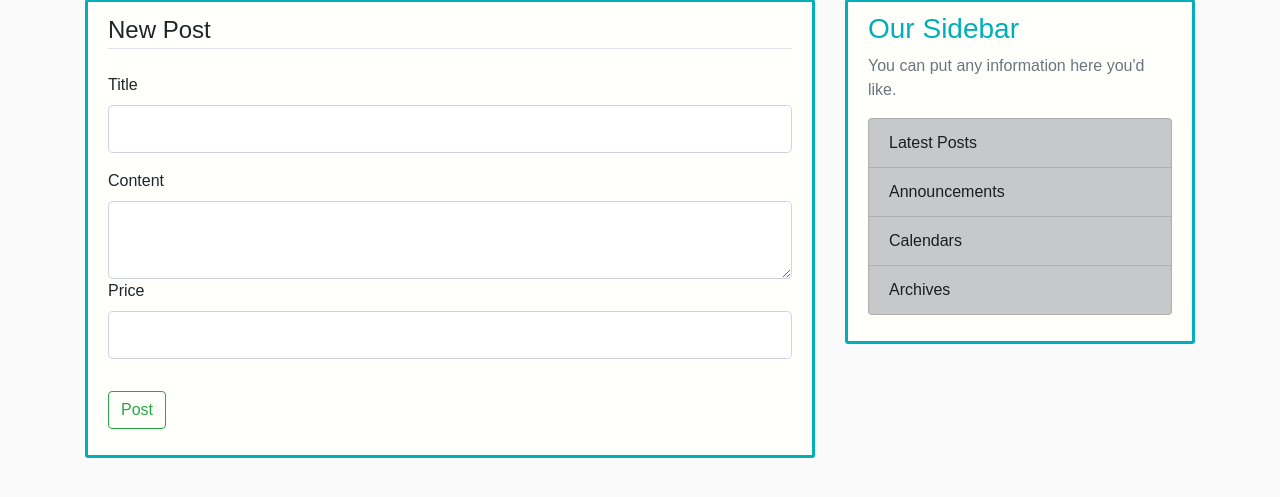
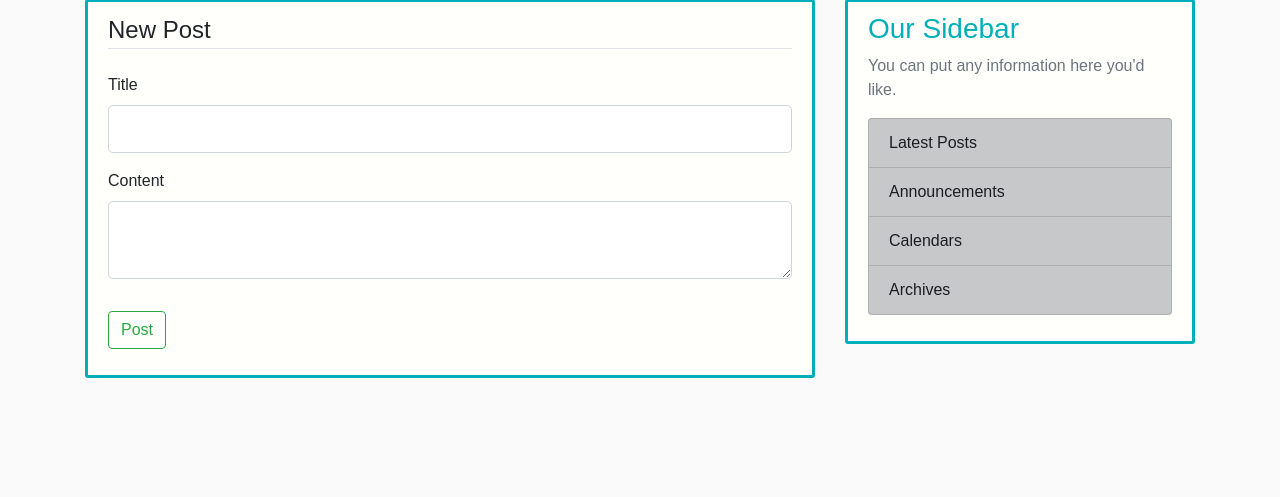
Before and after one commit to KonechyJ/CPSC-362_Project1, a Flask app: page /post/new in a window 1280 px wide. Shown: the part 81-578 px from the top of the page. Run offline with Flask 2, Linux system fonts and the light colour scheme; a user stored in the database is signed in; some libraries are stand-ins or nearby versions.

Commit message:
removed price
removed price from db

```diff
--- a/CPSC362_Project1/proj1/forms.py
+++ b/CPSC362_Project1/proj1/forms.py
@@ -59,7 +59,6 @@ class UpdateAccountForm(FlaskForm):
 class PostForm(FlaskForm):
     title = StringField('Title', validators=[DataRequired()])
     content = TextAreaField('Content', validators=[DataRequired()])
-    price = StringField('Price', validators=[DataRequired()])
     submit = SubmitField('Post')
 
 class RequestResetForm(FlaskForm):
--- a/CPSC362_Project1/proj1/models.py
+++ b/CPSC362_Project1/proj1/models.py
@@ -38,7 +38,6 @@ class Post(db.Model):
     id = db.Column(db.Integer, primary_key=True)
     title = db.Column(db.String(100), nullable=False)
     date_posted = db.Column(db.DateTime, nullable=False, default=datetime.utcnow)
-    price = db.Column(db.Integer, nullable=False)
     content = db.Column(db.Text, nullable=False)
     user_id = db.Column(db.Integer, db.ForeignKey('user.id'), nullable=False)
 
--- a/CPSC362_Project1/proj1/routes.py
+++ b/CPSC362_Project1/proj1/routes.py
@@ -3,7 +3,7 @@ import secrets
 import requests
 import json
 from PIL import Image
-from flask import render_template, url_for, flash, redirect, request, abort, jsonify
+from flask import render_template, url_for, flash, redirect, request, abort, jsonify, session
 from proj1 import app, db, bcrypt, mail
 from proj1.forms import (RegistrationForm, LoginForm, UpdateAccountForm,
                              PostForm, RequestResetForm, ResetPasswordForm)
@@ -108,7 +108,7 @@ def account():
 def new_post():
     form = PostForm()
     if form.validate_on_submit():
-        post = Post(title=form.title.data, price=form.price.data, content=form.content.data, author=current_user)
+        post = Post(title=form.title.data, content=form.content.data, author=current_user)
         db.session.add(post)
         db.session.commit()
         flash('Your post has been created!', 'success')
@@ -133,14 +133,12 @@ def update_post(post_id):
     if form.validate_on_submit():
         post.title = form.title.data
         post.content = form.content.data
-        post.price = form.price.data
         db.session.commit()
         flash('Your post has been updated!', 'success')
         return redirect(url_for('post', post_id=post.id))
     elif request.method == 'GET':
         form.title.data = post.title
         form.content.data = post.content
-        form.price.data = post.price
     return render_template('create_post.html', title='Update Post',
                            form=form, legend='Update Post')
 
--- a/CPSC362_Project1/proj1/templates/create_post.html
+++ b/CPSC362_Project1/proj1/templates/create_post.html
@@ -30,19 +30,6 @@
                 {% else %}
                     {{ form.content(class="form-control form-control-lg") }}
                 {% endif %}
-            <div class="form-group">
-                {{ form.price.label(class="form-control-label") }}
-                {% if form.price.errors %}
-                    {{ form.price(class="form-control form-control-lg is-invalid") }}
-                    <div class="invalid-feedback">
-                        {% for error in form.price.errors %}
-                            <span>{{ error }}</span>
-                        {% endfor %}
-                    </div>
-                {% else %}
-                    {{ form.price(class="form-control form-control-lg") }}
-                {% endif %}
-            </div>
             </div>
         </fieldset>
         <div class="form-group">
--- a/CPSC362_Project1/proj1/templates/home.html
+++ b/CPSC362_Project1/proj1/templates/home.html
@@ -9,7 +9,6 @@
               <small class="text-muted">{{ post.date_posted.strftime('%Y-%m-%d') }}</small>
             </div>
             <h2><a class="article-title" href="{{ url_for('post', post_id=post.id) }}">{{ post.title }}</a></h2>
-            <p class="article-price">{{ post.price }}</p>
             <p class="article-content">{{ post.content }}</p>
           </div>
         </article>
--- a/CPSC362_Project1/proj1/templates/post.html
+++ b/CPSC362_Project1/proj1/templates/post.html
@@ -14,7 +14,6 @@
         {% endif %}
       </div>
       <h2 class="article-title">{{ post.title }}</h2>
-      <h2 class="article-price">{{ post.price }}</h2>
       <p class="article-content">{{ post.content }}</p>
     </div>
   </article>
```
